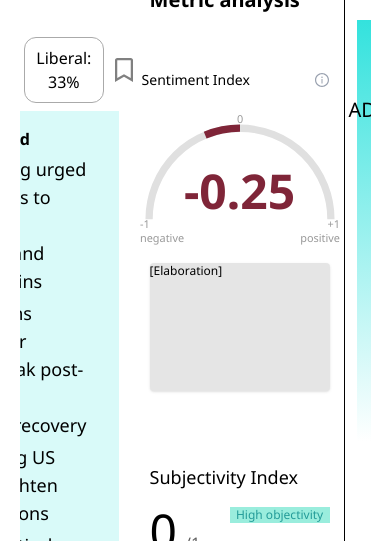
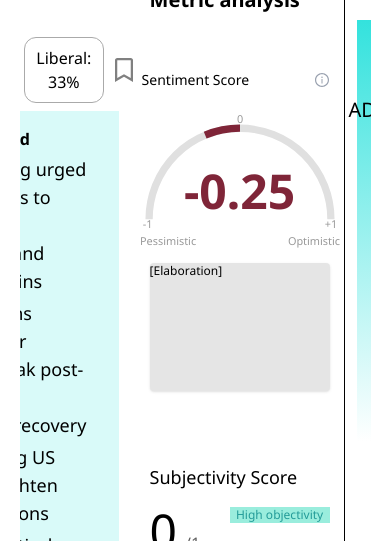
Before and after one commit to IvanLeong03/z-news-website, a React (Vite) app: page /article/001 in a window 390 px wide. Shown: the part 780-1321 px from the top of the page. Built offline with nearby package versions, Linux system fonts and the light colour scheme.

Commit message:
added sectors and region to articles, changed metric names to match mobile app

```diff
--- a/src/home-components/HeadlineSm.jsx
+++ b/src/home-components/HeadlineSm.jsx
@@ -4,22 +4,29 @@ import SentimentSlider from "../metric-components/SentimentSlider";
 import SubjectivitySlider from "../metric-components/SubjectivitySlider";
 import { useLanguage } from "../context/LanguageContext";
 
-function HeadlineSm({headline = "default headline", image = "logos/logo_vertical_white_gradientbg.png", cPercent=50, liberalPercent=50, sources=3, sentimentScore, subjScore}) {
+function HeadlineSm({headline = "default headline", image = "logos/logo_vertical_white_gradientbg.png", cPercent=50, liberalPercent=50, sources=3, sentimentScore, subjScore, region, sector}) {
     const { language } = useLanguage();
     return (
         <article className="flex items-stretch w-full mb-6">
             <div className="w-3/5 flex flex-col h-full flex-shrink-0">
-                <div className="w-full aspect-[16/9]">
+                <div className="w-full aspect-[16/9] overflow-hidden">
                     <img src={image} alt='HeadlineImage' className="w-full h-full object-cover" />
                 </div>
-                <h1 className="w-full text-lg lg:text-xl font-semibold my-2 text-left">{headline}</h1>
+                <div className="flex text-[var(--color-primary)] my-2">
+                    <label>{region}</label>
+                    <label className="mx-2">|</label>
+                    <label>{sector}</label>
+                </div>
+                <h1 className="w-full text-lg lg:text-xl font-semibold text-left">{headline}</h1>
                 <p className="text-xs text-left">{sources} {language === 'zh-Hant' ? "篇文章" : language === 'zh-Hans' ? "篇文章" : "source articles" }</p>
             </div>
 
             <div className="w-2/5 h-full pl-2 flex flex-col justify-start gap-8">
+                {/*}
                 <div>
                     <SplitBar cPercent={cPercent*100} liberalPercent={liberalPercent*100}/>
                 </div>
+                */}
                 <div>
                     <SentimentSlider sentiment={sentimentScore}/>
                 </div>
--- a/src/home-components/MainCol.jsx
+++ b/src/home-components/MainCol.jsx
@@ -70,6 +70,8 @@ function MainCol() {
                   sources={article.nSources}
                   sentimentScore={article.metrics.sentiment}
                   subjScore={article.metrics.subjectivity}
+                  region={article.region}
+                  sector={article.sector}
                 />
               </Link>
             </div>
--- a/src/home-components/MostRead.jsx
+++ b/src/home-components/MostRead.jsx
@@ -48,8 +48,12 @@ function MostRead() {
       {mostReadArticles.map((article, index) => (
         <div key={index} className="flex-grow flex-col justify-between items-start mt-4 pb-4 border-b border-[var(--color-line-grey)] text-sm">
           <Link to={`/article/${article.articleID}`}>
-            <p className="mt-2 my-4">{article.title}</p>
-
+            <div className="flex text-[var(--color-primary)]">
+              <label>{article.region}</label>
+              <label className="mx-2">|</label>
+              <label>{article.sector}</label>
+            </div>
+            <h2 className="my-4 text-lg">{article.title}</h2>
             <div className="w-full">
               <SentimentSlider sentiment={article.metrics.sentiment} />
             </div>
--- a/src/metric-components/SentimentGauge.jsx
+++ b/src/metric-components/SentimentGauge.jsx
@@ -21,7 +21,7 @@ function SentimentGauge({ sentiment = 0 }) {
           ? "情感指數"
           : language === "zh-Hans"
           ? "情感指数"
-          : "Sentiment Index"}
+          : "Sentiment Score"}
         </div>
         <div className="relative">
           <AiOutlineInfoCircle
@@ -90,20 +90,20 @@ function SentimentGauge({ sentiment = 0 }) {
           )}
 
           {/* Labels */}
-          <text x="0" y="120" fontSize="12" fill="#999" textAnchor="start">
+          <text x="3" y="120" fontSize="12" fill="#999" textAnchor="start">
             -1
           </text>
-          <text x="0" y="135" fontSize="12" fill="#999" textAnchor="start">
-            negative
+          <text x="0" y="138" fontSize="12" fill="#999" textAnchor="start">
+            Pessimistic
           </text>
           <text x="110" y="4" fontSize="12" fill="#999" textAnchor="middle">
             0
           </text>
-          <text x="220" y="120" fontSize="12" fill="#999" textAnchor="end">
+          <text x="217" y="120" fontSize="12" fill="#999" textAnchor="end">
             +1
           </text>
-          <text x="220" y="135" fontSize="12" fill="#999" textAnchor="end">
-            positive
+          <text x="220" y="138" fontSize="12" fill="#999" textAnchor="end">
+            Optimistic
           </text>
         </svg>
 
--- a/src/metric-components/SentimentSlider.jsx
+++ b/src/metric-components/SentimentSlider.jsx
@@ -18,13 +18,13 @@ function SentimentSlider({ sentiment = 0}) {
   return (
     <div className="w-full mb-4">
       {/* Title + Sentiment Value */}
-      <div className="flex items-center text-sm font-medium mb-1 relative">
+      <div className="flex items-center text-sm text-[var(--color-text-grey)] font-medium mb-1 relative">
         <span className="mr-1">
           {language === "zh-Hant"
             ? "情感指數"
             : language === "zh-Hans"
             ? "情感指数"
-            : "Sentiment Index"}
+            : "Sentiment Score"}
         </span>
         <span className="ml-1 text-[1.25em]" style={{ color: barColor }}>
           {clampedScore >= 0
--- a/src/metric-components/SubjectivitySlider.jsx
+++ b/src/metric-components/SubjectivitySlider.jsx
@@ -16,7 +16,7 @@ function SubjectivitySlider({ subjScore = 0 }) {
 
   return (
     <div className="w-full mb-4">
-      <h2 className="text-lg">{language === "zh-Hant" ? "主觀性分析" : language === "zh-Hans" ? "主观性分析": "Subjectivity Index"}</h2>
+      <h2 className="text-lg">{language === "zh-Hant" ? "主觀性分析" : language === "zh-Hans" ? "主观性分析": "Subjectivity Score"}</h2>
       <div className="flex justify-start my-4">
         <div className="w-2/5 flex items-end">
           <p className="text-5xl">{subjScoreRounded}</p>
```
